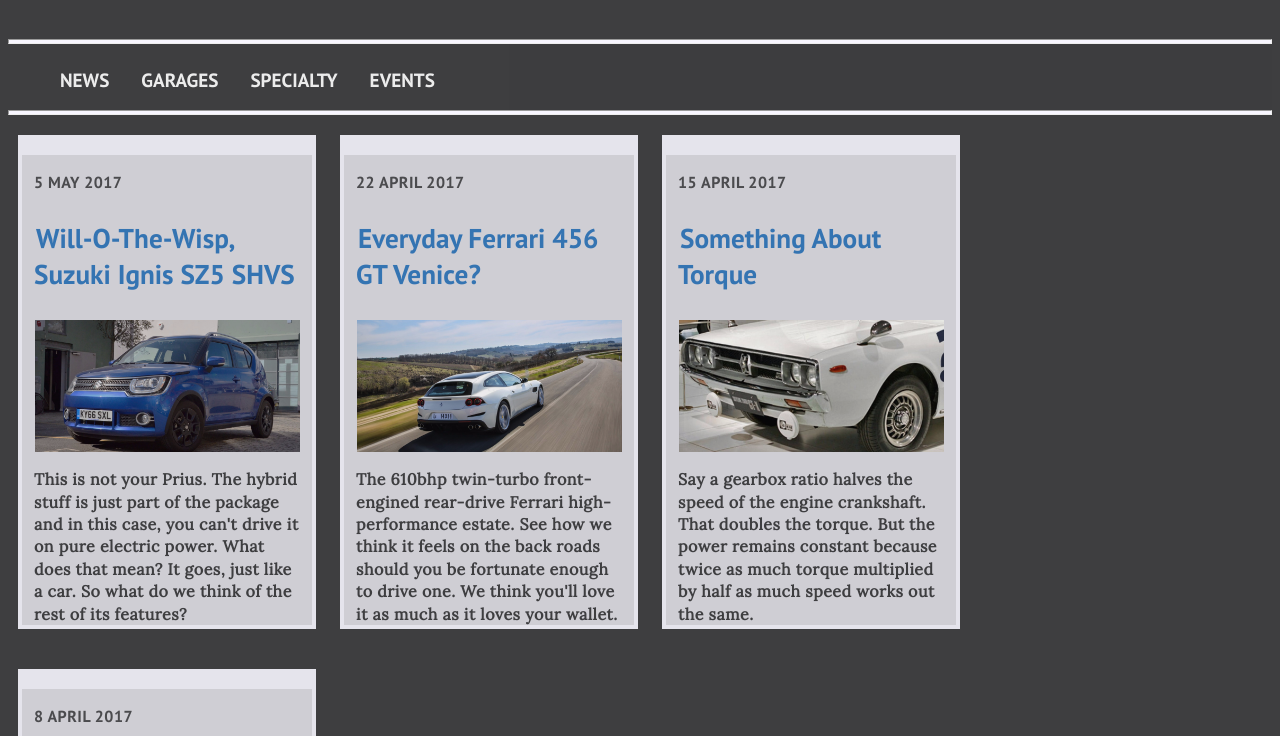
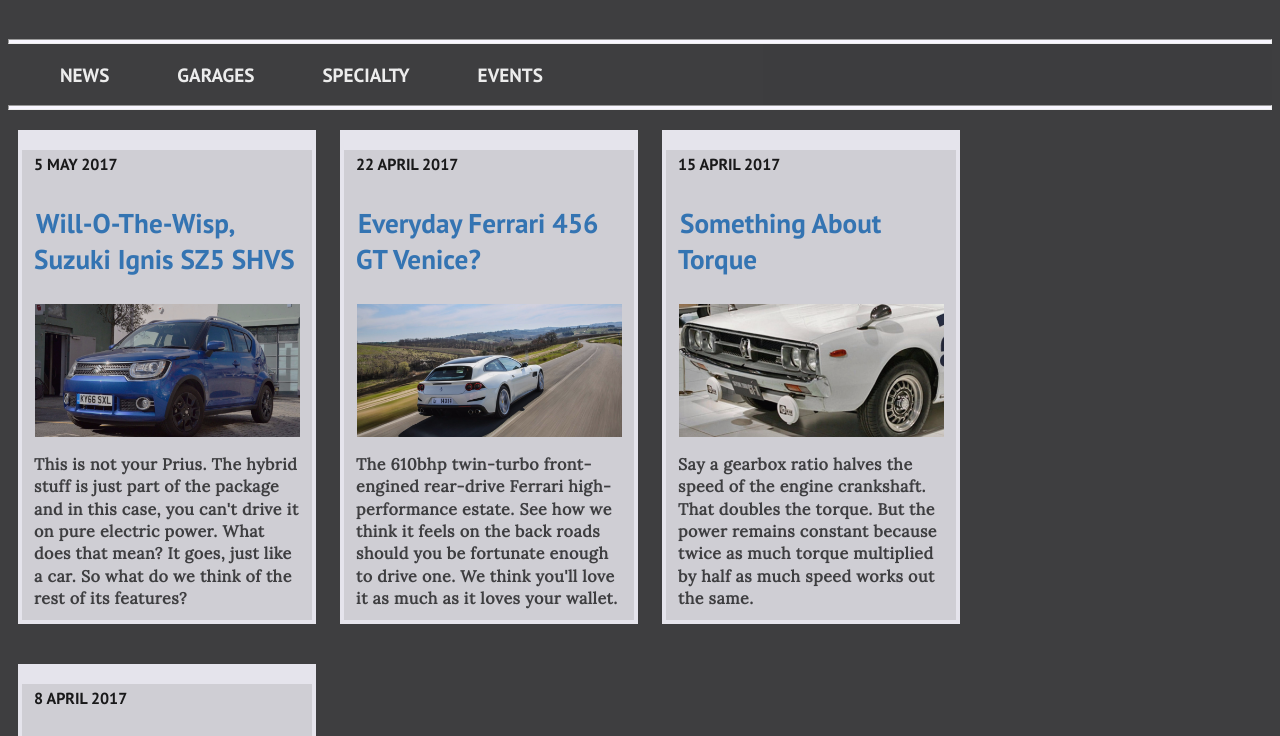
Before and after one commit to levisgaragegroupinc/levisgaragegroupinc.github.io, a plain HTML site: page unit_4/index.html in a window 1280 px wide. Shown: the part 344-1080 px from the top of the page. Drawn offline with Linux system fonts and the light colour scheme.

Commit message:
Unit 4 Updates. Cleaner Code
Edited code to better aligh with HTML/CSS standards.

```diff
--- a/unit_4/CSS/style.css
+++ b/unit_4/CSS/style.css
@@ -136,6 +136,16 @@
 	text-decoration: none;
 }
 
+time {
+	font-family: 'PT Sans', sans-serif;
+	text-transform: uppercase;
+	font-weight: normal;
+	opacity: 0.9;
+	padding: 12px;
+	line-height: 28px;
+}
+
+
 .header-block{
 	background-color: #3e3e40;
 	opacity: 0.9;
@@ -149,8 +159,6 @@
 
 .diy {
 	color: #34A2BF;
-	display: inline-block;
-	width: 59px;
 }
 
 .sub-slogan {
@@ -243,13 +251,6 @@
 font-family: 'Lora', serif;
 }
 
-#date {
-	font-family: 'PT Sans', sans-serif;
-	text-transform: uppercase;
-	font-weight: normal;
-	opacity: 0.9;
-}
-
 #about-policies-help {
 	text-align: left;
 	text-indent: 4.0em;
--- a/unit_4/index.html
+++ b/unit_4/index.html
@@ -1,10 +1,13 @@
 <!DOCTYPE html>
 <html>
-<link rel="stylesheet" type="text/css" href="CSS/style.css">
-<head></head>
 
-<title>Levi's Garage</title>
+<head>
+	<title>Levi's Garage</title>
+	<link rel="stylesheet" type="text/css" href="CSS/style.css">
+</head>
+
 <body>
+<main>
 	<nav class="header-block">
 		<img id="logo" src="images/logophoto2.png" alt="logo crossed wrench and screwdriver inside a gear icon">
 		<div id="header-menu">
@@ -13,7 +16,7 @@
 				<li><a class="mouse-hover" href="link-to-user-account">Account</a>
 			</ul>
 		</div>
-		<h1>Levi's Garage<br>The Network for <div class="diy">DIY</div> Garage Space</h1>
+<		<h1>Levi's Garage<br>The Network for <span class="diy">DIY</span> Garage Space</h1>
 		<h2>Book space in a local garage or rent out your own</h2>
 	</nav>
 
@@ -30,39 +33,38 @@
 
 	<nav class="page-menu">
 		<ul>
-			<li><a class="mouse-hover" href="link-to-news-page-here">News</a>
-			<li><a class="mouse-hover" href="link-to-garagese-page-here">Garages</a>
-			<li><a class="mouse-hover" href="link-to-specialty-page-here">Specialty</a>
-			<li><a class="mouse-hover" href="link-to-events-page-here">Events</a>
-			<li><a class="mouse-hover" href="link-to-extra-page-here"></a>
-		<ul>
+			<li><a class="mouse-hover" href="link-to-news-page-here">News</a></li>
+			<li><a class="mouse-hover" href="link-to-garagese-page-here">Garages</a></li>
+			<li><a class="mouse-hover" href="link-to-specialty-page-here">Specialty</a></li>
+			<li><a class="mouse-hover" href="link-to-events-page-here">Events</a></li>
+		</ul>
 	</nav>
 
 	<hr>
 
 	<article>
-		<p id="date">5 May 2017</p>
+		<time>5 May 2017</time>
 		<h3> Will-O-The-Wisp, Suzuki Ignis SZ5 SHVS</h3>
 		<img src="images/photo15.jpg" alt="blue car">
 		<p>This is not your Prius. The hybrid stuff is just part of the package and in this case, you can't drive it on pure electric power. What does that mean? It goes, just like a car. So what do we think of the rest of its features?</p>
 	</article>
 
 	<article>
-	<p id="date">22 April 2017</p>
+		<time>22 April 2017</time>
 		<h3>Everyday Ferrari 456 GT Venice?</h3>
 		<img src="images/photo14.jpg" width="150" alt="white ferrari">
 		<p>The 610bhp twin-turbo front-engined rear-drive Ferrari high-performance estate. See how we think it feels on the back roads should you be fortunate enough to drive one. We think you'll love it as much as it loves your wallet.</p>
 	</article>
 
 	<article>
-		<p id="date">15 April 2017</p>
+		<time>15 April 2017</time>
 		<h3>Something About Torque</h3>
 		<img src="images/photo10.jpg" width="150" alt="white mustang">
 		<p>Say a gearbox ratio halves the speed of the engine crankshaft. That doubles the torque. But the power remains constant because twice as much torque multiplied by half as much speed works out the same.</p>
 	</article>
 
 	<article>
-		<p id="date">8 April 2017</p>
+		<time>8 April 2017</time>
 		<h3>The News Story You Didn't Know About</h3>
 		<img src="images/photo9.jpg" width="150" alt="red car">
 		<p>Industry pundits have been telling us the do-it-yourself market is declining. New research says just the opposite. DIY automotive repair is one of the fastest-growing consumer trends in the United States.</p>
@@ -80,6 +82,6 @@
 		<a class="mouse-hover" href="link-to-about">Terms</a>
 		<a class="mouse-hover" href="link-to-privacy">Privacy</a>
 	</footer>
-
+</main>
 </body>
 </html>
```
